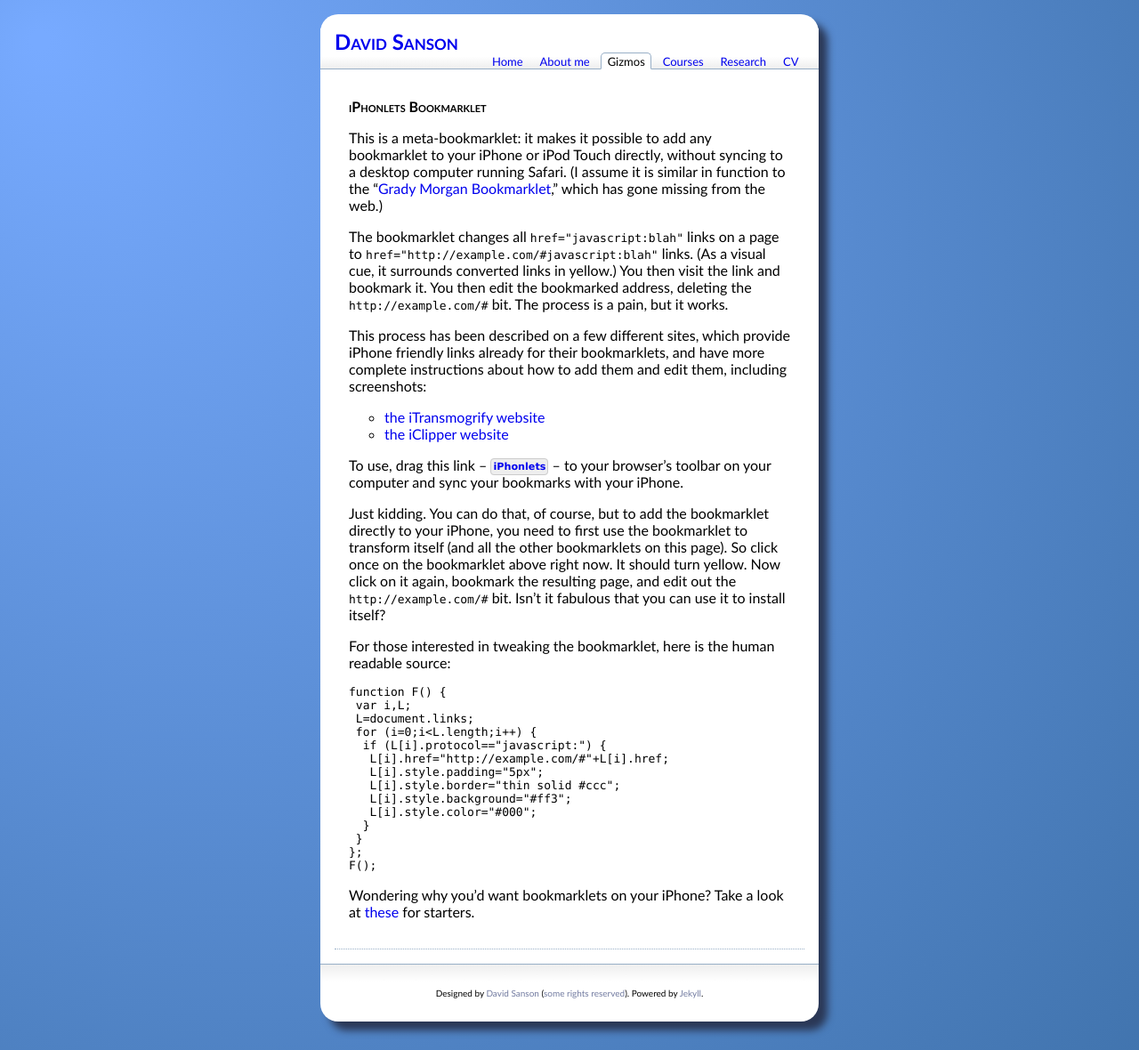
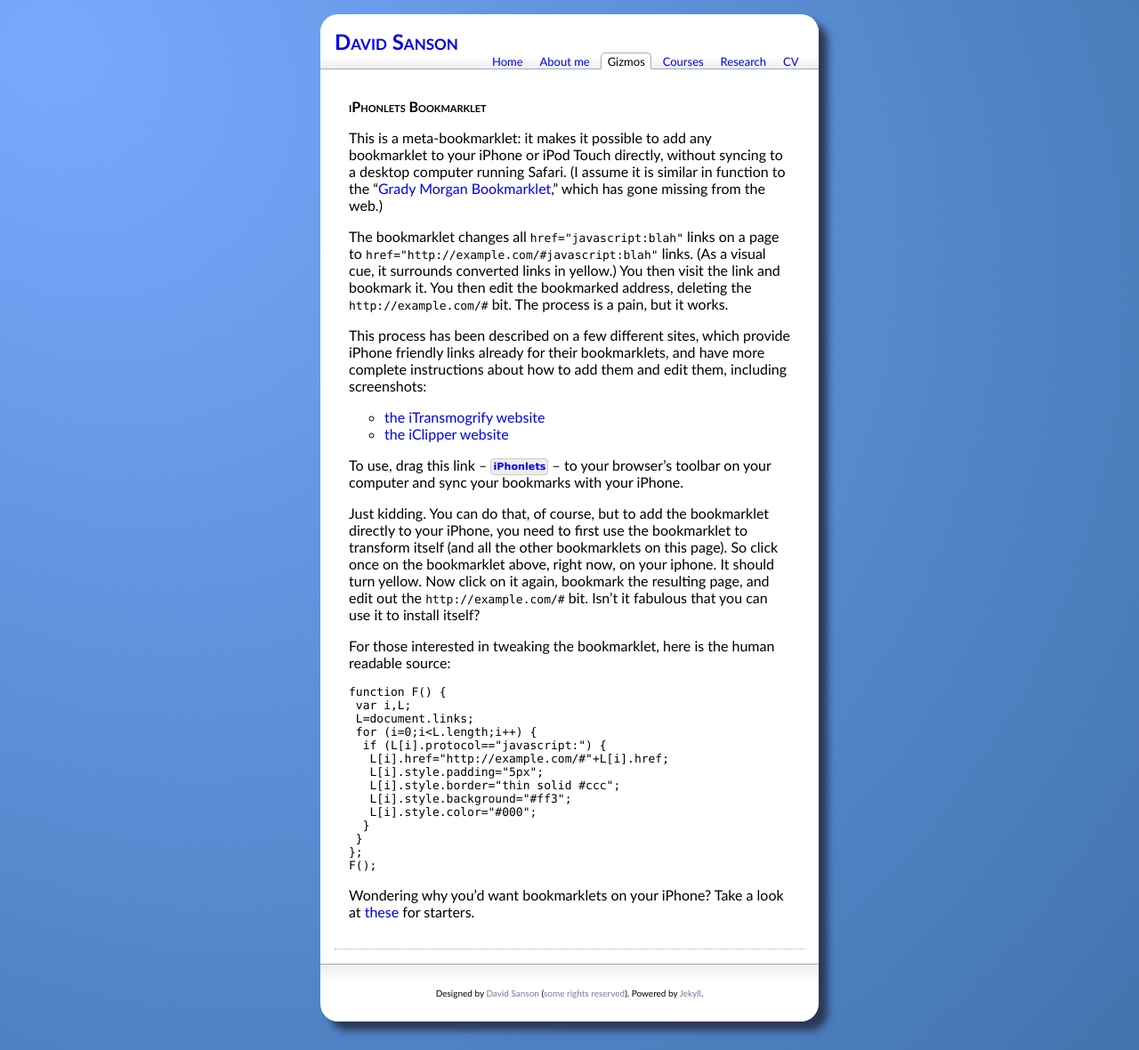
Before and after one commit to dsanson/dsanson.github.com, a Jekyll site: the page built from gizmos/_posts/2010-04-01-iphonlets-bookmarklet.markdown, in a window 1280 px wide. Shown: the whole page at 89% size. Built offline with Jekyll 4.4.1, drawn with Linux system fonts in a browser that asks for light colours; Markdown is read by kramdown in place of the engine named in the settings; comment, search, counter and statistics services are not loaded.

Commit message:
tweaking iphonlets text

```diff
--- a/gizmos/_posts/2010-04-01-iphonlets-bookmarklet.markdown
+++ b/gizmos/_posts/2010-04-01-iphonlets-bookmarklet.markdown
@@ -17,7 +17,7 @@ This process has been described on a few different sites, which provide iPhone f
 To use, drag this link --
 <a class="bml" href="javascript:function%20F()%20{var%20i,L;L=document.links;for%20(i=0;i<L.length;i++)%20{if%20(L[i].protocol==%22javascript:%22)%20{L[i].href=%22http://example.com/#%22+L[i].href;L[i].style.padding=%225px%22;L[i].style.border=%22thin%20solid%20#ccc%22;L[i].style.background=%22#ff3%22;L[i].style.color=%22#000%22;}}};F();">iPhonlets</a> -- to your browser's toolbar on your computer and sync your bookmarks with your iPhone.
 
-Just kidding. You can do that, of course, but to add the bookmarklet directly to your iPhone, you need to first use the bookmarklet to transform itself (and all the other bookmarklets on this page). So click once on the bookmarklet above right now. It should turn yellow. Now click on it again, bookmark the resulting page, and edit out the `http://example.com/#` bit. Isn't it fabulous that you can use it to install itself?
+Just kidding. You can do that, of course, but to add the bookmarklet directly to your iPhone, you need to first use the bookmarklet to transform itself (and all the other bookmarklets on this page). So click once on the bookmarklet above, right now, on your iphone. It should turn yellow. Now click on it again, bookmark the resulting page, and edit out the `http://example.com/#` bit. Isn't it fabulous that you can use it to install itself?
 
 For those interested in tweaking the bookmarklet, here is the human readable source:
 
```
